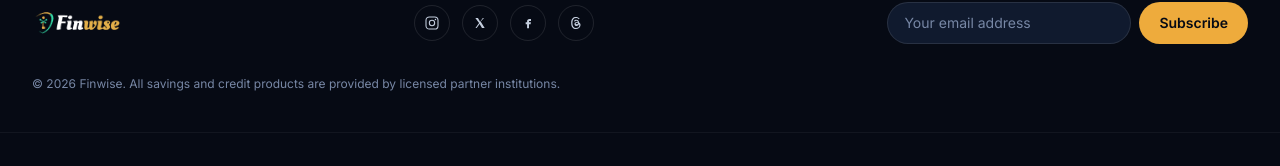
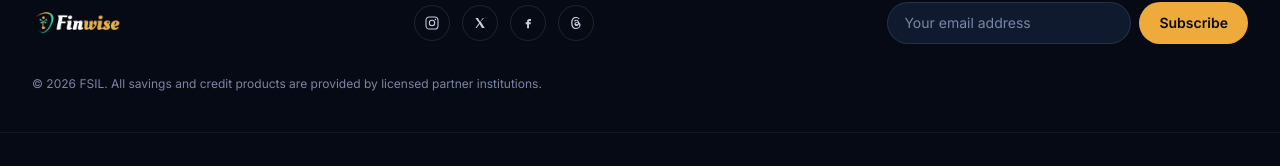
Before and after one commit to dev-fikayomi/FINWISE_WEBSITE, a React (Vite) app: page / in a window 1280 px wide. Shown: the part 5408-5574 px from the top of the page. Built offline with nearby package versions, Linux system fonts and the light colour scheme.

Commit message:
Initial commit

```diff
--- a/src/components/layout/Footer.tsx
+++ b/src/components/layout/Footer.tsx
@@ -77,7 +77,7 @@ export default function Footer() {
         </div>
 
         <p className="mt-8 text-xs text-mist-500">
-          © {new Date().getFullYear()} Finwise. All savings and credit products are provided by
+          © {new Date().getFullYear()} FSIL. All savings and credit products are provided by
           licensed partner institutions.
         </p>
       </div>
```
